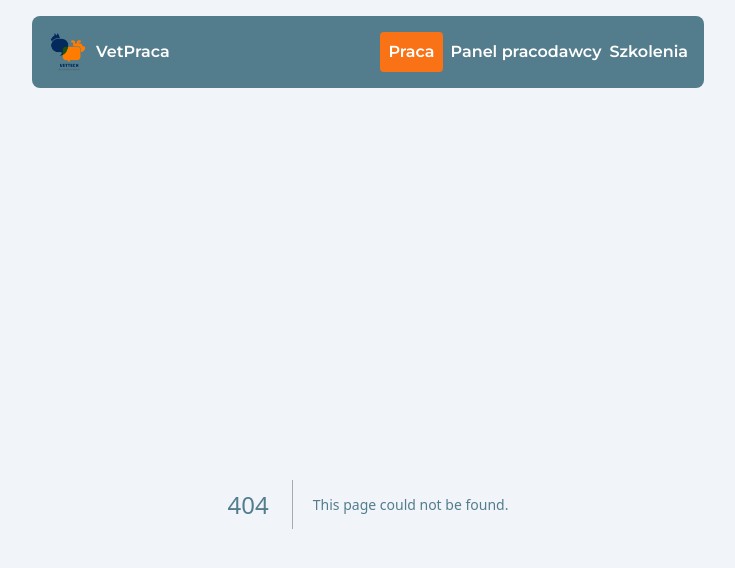
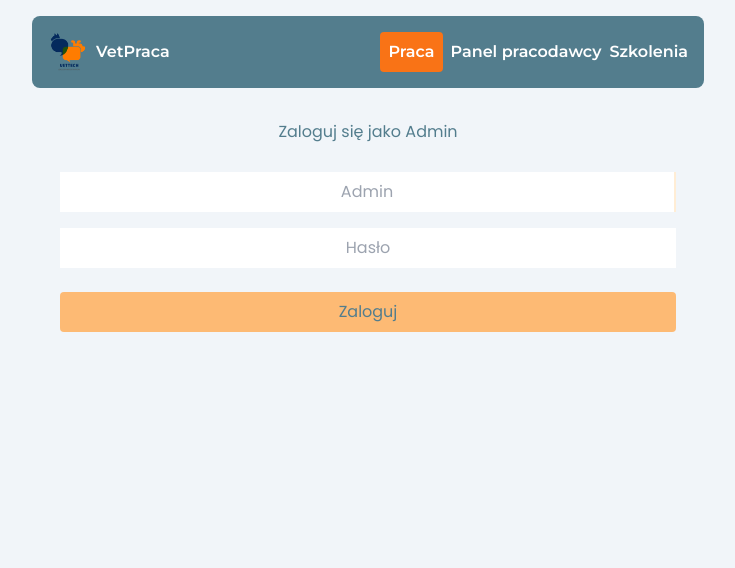
Before and after one commit to lszmytko/jobboard, a Next.js app: page /adminpanel in a window 1280 px wide. Before the commit this address had no page. Shown: the top 568 px of the page, without its empty margins (272-1007 px from the left). Built offline with nearby package versions, Linux system fonts and the light colour scheme.

Commit message:
feat(main): handle create admin

```diff
--- /dev/null
+++ b/src/app/adminpanel/AdminLogin.tsx
@@ -0,0 +1,55 @@
+"use client";
+
+import { useForm, SubmitHandler } from "react-hook-form";
+
+type FormInputs = {
+  name: string;
+  password: string;
+};
+
+const AdminLogin = () => {
+  const {
+    register,
+    handleSubmit,
+    watch,
+    formState: { errors },
+  } = useForm<FormInputs>();
+  const onSubmit: SubmitHandler<FormInputs> = (data) => console.log(data);
+  return (
+    <div className="mt-4">
+      <h1 className="text-center mb-4">Zaloguj się jako Admin</h1>
+      <div className="flex justify-center">
+        <form
+          onSubmit={handleSubmit(onSubmit)}
+          className="p-3 mb-2 flex flex-col gap-4 w-1/2 max-w-2xl justify-center"
+        >
+          <div className="md:grow">
+            <input
+              placeholder="Admin"
+              {...register("name")}
+              className="w-full text-center max-sm:border-b-2 p-2 border-primary-extra-light focus:outline-none md:border-r-2"
+            />
+          </div>
+          <div className="md:grow">
+            <input
+              placeholder="Hasło"
+              {...register("password", { required: true })}
+              className="w-full text-center max-sm:border-b-2 p-2 border-primary-extra-light mb-2 focus:outline-none"
+            />
+          </div>
+          {/* errors will return when field validation fails  */}
+          {errors.password && <span>This field is required</span>}
+          <div>
+            <input
+              type="submit"
+              value="Zaloguj"
+              className="w-full text-center rounded py-2 px-4 bg-primary-light cursor-pointer"
+            />
+          </div>
+        </form>
+      </div>
+    </div>
+  );
+};
+
+export default AdminLogin;
--- /dev/null
+++ b/src/app/adminpanel/page.tsx
@@ -0,0 +1,7 @@
+import AdminLogin from "./AdminLogin";
+
+const EmployerPage = () => {
+  return <AdminLogin />;
+};
+
+export default EmployerPage;
--- /dev/null
+++ b/src/app/api/createadmin/route.ts
@@ -0,0 +1,49 @@
+import { NextResponse } from "next/server";
+import { z } from "zod";
+
+import { Admin } from "../models/Admin";
+import connectToDatabase from "../db/connectToDatabase";
+
+const schema = z.object({
+  name: z.string(),
+  password: z.string().min(6, { message: "Password is too short" }),
+});
+
+export async function POST(req: Request) {
+  await connectToDatabase();
+
+  const body = await req.json();
+
+  const response = schema.safeParse(body);
+
+  if (!response.success) {
+    const { errors } = response.error;
+
+    return NextResponse.json({
+      error: { message: "Invalid request", errors },
+      status: 400,
+    });
+  }
+
+  const isUserExisting = await Admin.find();
+
+  console.log(isUserExisting);
+
+  if (isUserExisting.length > 0) {
+    return NextResponse.json(
+      {
+        error: { message: "User already exists" },
+      },
+      { status: 405 }
+    );
+  }
+
+  const { name, password } = response.data;
+
+  const admin = await Admin.create({
+    name,
+    password,
+  });
+
+  return NextResponse.json({ msg: "User created", admin }, { status: 200 });
+}
--- /dev/null
+++ b/src/app/api/models/Admin.ts
@@ -0,0 +1,22 @@
+import mongoose from "mongoose";
+import bcrypt from "bcryptjs";
+
+const { Schema } = mongoose;
+
+interface Admin {
+  name: string;
+  password: string;
+}
+
+const AdminSchema = new Schema<Admin>({
+  name: { type: String, unique: true },
+  password: { type: String, required: true },
+});
+
+AdminSchema.pre("save", async function () {
+  const salt = await bcrypt.genSalt(12);
+  this.password = await bcrypt.hash(this.password, salt);
+});
+
+export const Admin =
+  mongoose.models.Admin || mongoose.model<Admin>("Admin", AdminSchema);
```
